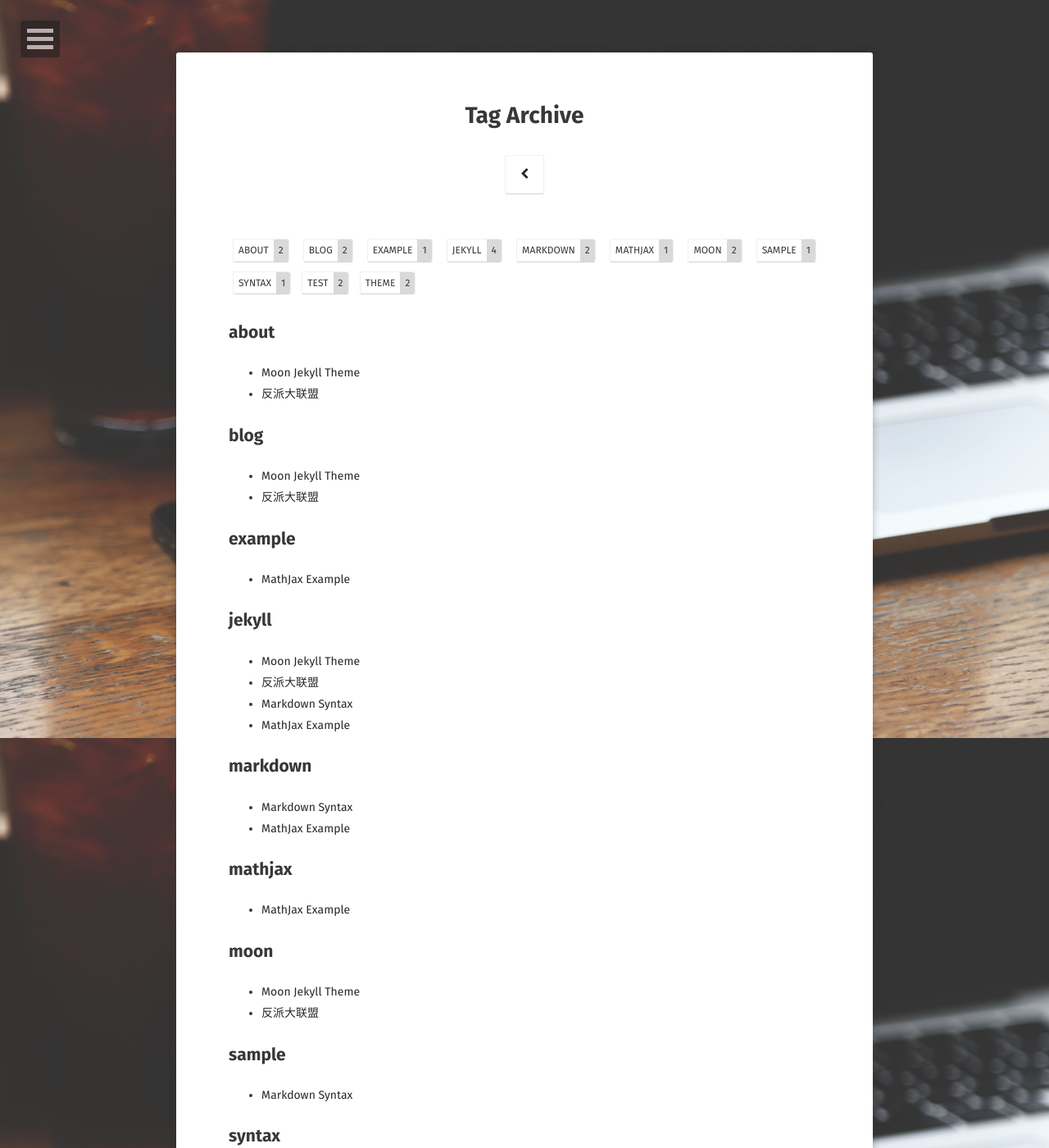
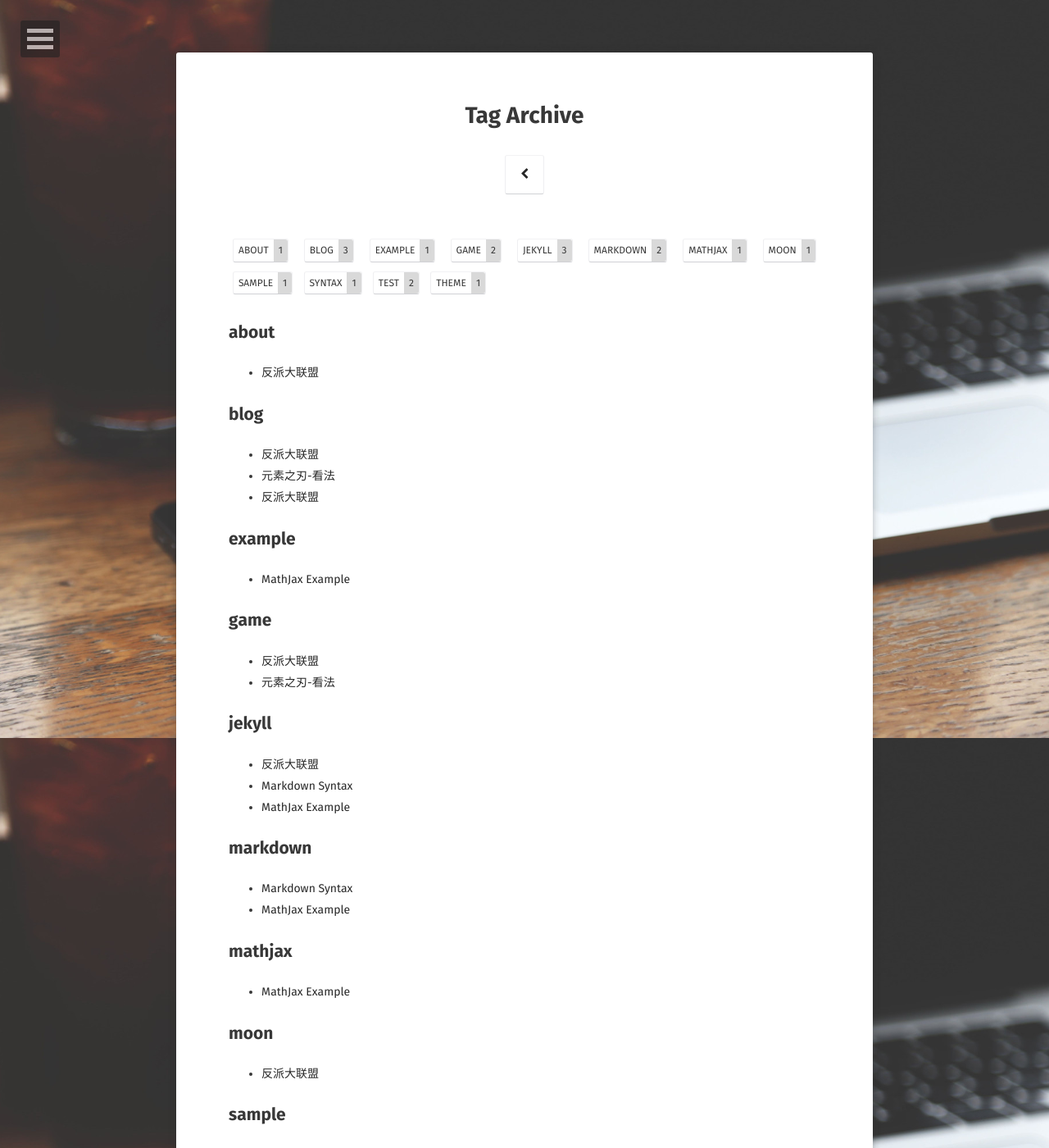
Before and after one commit to DreamBao/DreamBao.github.io, a Jekyll site: the page built from tags/index.html, in a window 1280 px wide and 1400 px high. Shown: the whole window at 82% size. Built offline with Jekyll 4.4.1, drawn with Linux system fonts in a browser that asks for light colours; some web fonts are replaced; some of the changed lines change nothing that is shown.

Commit message:
Game Think and Test

````diff
--- /dev/null
+++ b/_posts/2016-08-22-elmentofsword-think.md
@@ -0,0 +1,24 @@
+---
+layout: post
+title:  "元素之刃-看法"
+date:   2016-08-22
+excerpt: "A game project think."
+project: true
+tag:
+- blog
+- game
+comments: true
+---
+
+![Moon Homepage](https://cloud.githubusercontent.com/assets/754514/14509720/61c61058-01d6-11e6-93ab-0918515ecd56.png)
+
+<center><b>元素之刃</b></center>
+这是一款ARPG手游，其中汇聚了许多人物角色.
+
+## Installation
+前两天总算拿到手了ipadpro，迫不及待的打开了appstore，不得不说的是苹果的推荐比安卓的真的要好的太多，几个相关的store推荐都相当有质量，我也是在排行榜中扫到了元素之刃这款游戏，说实话，刚看到就被logo所吸引，我一直都对这种厚重的剑有一种特别的喜爱，爽快的打击感以及技能的搭配，还有操作带给我的新颖感觉，appstore上的五星推荐确实实至名归，要说缺点的话就事整款游戏作为一个rpg游戏还不够丰富，剧情不够丰满。当然对于一个几乎只有两个人的团队这已经做的相当不错了，玩了游戏以后，又去贴吧微博等地方关注了凹凸工作室的信息，发现这个工作室原来只有2个人在全职工作，而这款元素之刃也几乎是由他们一力打造，甚至在百度贴吧还被他们给鸡汤了一波，在现在这个"大作"横行的游戏圈内，这个游戏就像一股汪清泉般的呈现在我们面前，带来了一丝独特。又联想到前一个月看到的独立游戏demo，由杨冰制作的迷失之魂，也让我门看到了3A级大作的影子。想到现在的游戏圈前几名要么是吃端游ip的老本，要么是毫无创意的复刻，游戏的核心灵魂都失去了意义（当然，我都觉得这么说很装逼）。
+写了这么多，其实最想表达的是自己的感受，每次看到这种好的独立游戏，内心想实现自己游戏的想法就会进一步增强，颇有些迫不及待的架势，却总是感叹自己的能力不够，又会去感叹没有那个水平，还会找各种借口说自己没有美术资源之类的。但其实哪怕最简单的方式开始，只是在纸上稍微的去写写画画都足够去搭建自己心中哪个世界的雏形了，想做就真的需要去动手，需要去努力。现在当我们看到别人去谈情怀的时候，大多会嗤之以鼻，所以今天我们已经很少去标榜情怀，但是，我觉得如果必要，我们可以谈谈更加被玩坏的东西，梦想，你还记得你刚想走上游戏这条路的时候的初心么？
+
+
+## Fllow-Up
+待更新
--- a/_posts/asd.md
+++ b/_posts/2017-03-01-fpdlm-project.md
@@ -1,45 +1,27 @@
 ---
 layout: post
-title:  "Test"
-date:   2016-04-06
-excerpt: "Test."
+title:  "反派大联盟"
+date:   2017-03-01
+excerpt: "A game project."
 project: true
 tag:
-- jekyll
-- moon
 - blog
-- about
-- theme
+- game
 comments: true
 ---
 
 ![Moon Homepage](https://cloud.githubusercontent.com/assets/754514/14509720/61c61058-01d6-11e6-93ab-0918515ecd56.png)
 
-<center><b>Moon</b> is a minimal, one column jekyll theme.</center>
-
-
-	sssssssss
- I'm not a developer or designer. And I don't add footer to show who did this theme. If you like this theme or using it, please give a **star** for motivation, It makes me happy.
+<center><b>反派大联盟</b>是我第一个大型商业游戏项目</center>
+这是一款ARPG手游，其中汇聚了许多人物角色.
 
 <iframe src="https://ghbtns.com/github-btn.html?user=TaylanTatli&repo=Moon&type=star&count=true&size=large" frameborder="0" scrolling="0" width="160px" height="30px"></iframe>
 
 ## Installation
-* Fork the [Moon repo](https://github.com/TaylanTatli/Moon/fork)
-* Edit `_config.yml` file.
-* Remove sample posts from `_posts` folder and add yours.
-* Edit `index.md` file in `about` folder.
-* Change repo name to `YourUserName.github.io`
-
-That's all.
-
-
+* 目前可以在IOS应用商店上面下载《超能英雄》
 
 ## About
-这是我第一个大型游戏项目,在此我会记录一些关于该项目踩的坑和学习心得
-
-
-
-
+在此我会记录一些关于该项目踩的坑和学习心得
 
 ## Preview
 
--- a/_posts/2017-03-01-fpdlm.md
+++ /dev/null
@@ -1,172 +0,0 @@
----
-layout: post
-title:  "Moon Jekyll Theme"
-date:   2016-04-06
-excerpt: "A game project."
-project: true
-tag:
-- jekyll
-- moon
-- blog
-- about
-- theme
-comments: true
----
-
-![Moon Homepage](https://cloud.githubusercontent.com/assets/754514/14509720/61c61058-01d6-11e6-93ab-0918515ecd56.png)
-
-<center><b>Moon</b> is a minimal, one column jekyll theme.</center>
-
-
-	sssssssss
- I'm not a developer or designer. And I don't add footer to show who did this theme. If you like this theme or using it, please give a **star** for motivation, It makes me happy.
-
-<iframe src="https://ghbtns.com/github-btn.html?user=TaylanTatli&repo=Moon&type=star&count=true&size=large" frameborder="0" scrolling="0" width="160px" height="30px"></iframe>
-
-## Installation
-* Fork the [Moon repo](https://github.com/TaylanTatli/Moon/fork)
-* Edit `_config.yml` file.
-* Remove sample posts from `_posts` folder and add yours.
-* Edit `index.md` file in `about` folder.
-* Change repo name to `YourUserName.github.io`
-
-That's all.
-
-
-
-## About
-这是我第一个大型游戏项目,在此我会记录一些关于该项目踩的坑和学习心得
-
-
-
-
-
-## Preview
-
-{% capture images %}
-	https://cloud.githubusercontent.com/assets/754514/14509716/61ac6c8e-01d6-11e6-879f-8308883de790.png
-	https://cloud.githubusercontent.com/assets/754514/14509717/61ad05ae-01d6-11e6-85ae-5a817dd8763b.png
-	https://cloud.githubusercontent.com/assets/754514/14509714/61a89708-01d6-11e6-8fcd-74b002a060df.png
-{% endcapture %}
-{% include gallery images=images caption="Screenshots of Moon Theme" cols=3 %}
-
----
-
-{% capture images %}
-	https://cloud.githubusercontent.com/assets/754514/14509718/61b09a20-01d6-11e6-8da1-4202ae4d83cd.png
-	https://cloud.githubusercontent.com/assets/754514/14509715/61aa9d00-01d6-11e6-81a6-c6837edf2e84.png
-{% endcapture %}
-{% include gallery images=images caption="Moon Theme on Small Screen Size" cols=2 %}
-
-See a [live version of Moon](http://taylantatli.github.io/Moon) hosted on GitHub.
-
-## Site Setup
-ssssss
-A quick checklist of the files you’ll want to edit to get up and running.
-
-### Site Wide Configuration
-`_config.yml` is your friend. Open it up and personalize it. Most variables are self explanatory but here's an explanation of each if needed:
-
-#### title
-
-The title of your site... shocker!
-
-Example `title: My Awesome Site`
-
-#### bio
-
-The description to show on your homepage.
-
-#### description
-
-The description to use for meta tags and navigation menu.
-
-#### url
-
-Used to generate absolute urls in `sitemap.xml`, `feed.xml`, and for generating canonical URLs in `<head>`. When developing locally either comment this out or use something like `http://localhost:4000` so all assets load properly. *Don't include a trailing `/`*.
-
-Examples:
-
-{% highlight yaml %}
-url: http://taylantatli.me/Moon
-url: http://localhost:4000
-url: //cooldude.github.io
-url:
-{% endhighlight %}
-
-#### reading_time
-
-Set true to show reading time for posts. And set `words_per_minute`, default is 200.
-
-#### logo
-Your site's logo. It will show on homepage and navigation menu. Also used for twitter meta tags.
-
-#### background
-Image for background. If you don't set it, color will be used as a background.
-
-#### Google Analytics and Webmaster Tools
-
-Google Analytics UA and Webmaster Tool verification tags can be entered in `_config.yml`. For more information on obtaining these meta tags check [Google Webmaster Tools](http://support.google.com/webmasters/bin/answer.py?hl=en&answer=35179) and [Bing Webmaster Tools](https://ssl.bing.com/webmaster/configure/verify/ownership) support.
-
-#### MathJax
-It's enabled. But if you don't want to use it. Set it false in  `_config.yml`.
-
-#### Disqus Comments
-Set your disqus shortname in `_config.yml` to use comments.
-
----
-
-### Navigation Links
-
-To set what links appear in the top navigation edit `_data/navigation.yml`. Use the following format to set the URL and title for as many links as you'd like. *External links will open in a new window.*
-
-{% highlight yaml %}
-- title: Home
-  url: /
-
-- title: Blog
-  url: /blog/
-
-- title: Projects
-  url: /projects/
-
-- title: About
-  url: /about/
-
-- title: Moon
-  url: http://taylantatli.me/Moon
-{% endhighlight %}
-
----
-
-## Layouts and Content
-
-Moon Theme use [Jekyll Compress](https://github.com/penibelst/jekyll-compress-html) to compress html output. But it can cause errors if you use "linenos" (line numbers). I suggest don't use line numbers for codes, because it won't look good with this theme, also i didn't give a proper style for them. If you insist to use line numbers, just remove `layout: compress` string from layouts. It will disable compressing.
-
-### Feature Image
-
-You can set feature image per post. Just add `feature: some link` to your post's front matter.
-
-```
-feature: /assets/img/some-image.png
-or
-feaure: http://example.com/some-image.png
-```
- This also will be used for twitter card:
-
-![Moon Twitter Card](https://cloud.githubusercontent.com/assets/754514/14509719/61c5751c-01d6-11e6-8c29-ce8ccad149bf.png)
-
-### Comments
-To show disqus comments for your post add `comments: true` to your post's front matter.
-
----
-
-## Questions?
-
-Found a bug or aren't quite sure how something works? By all means [file a GitHub Issue](https://github.com/TaylanTatli/Moon/issues/new). And if you make something cool with this theme feel free to let me know.
-
----
-
-## License
-
-This theme is free and open source software, distributed under the MIT License. So feel free to use this Jekyll theme on your site without linking back to me or including a disclaimer.
````
